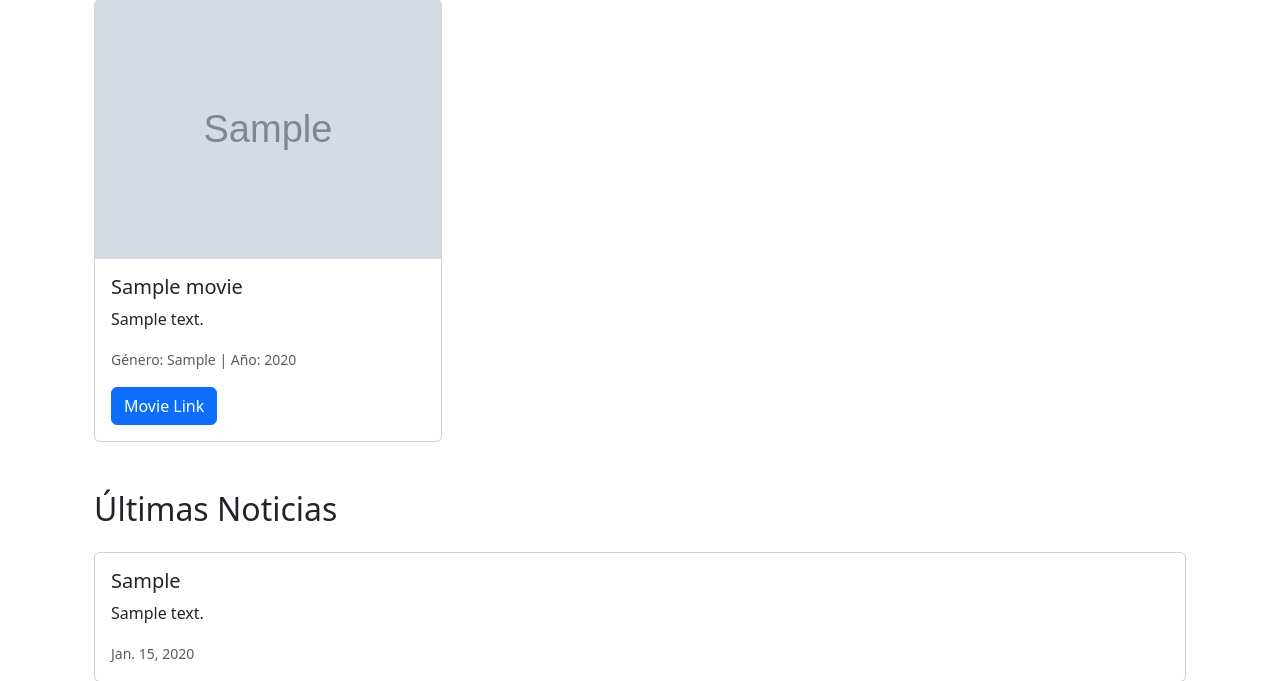
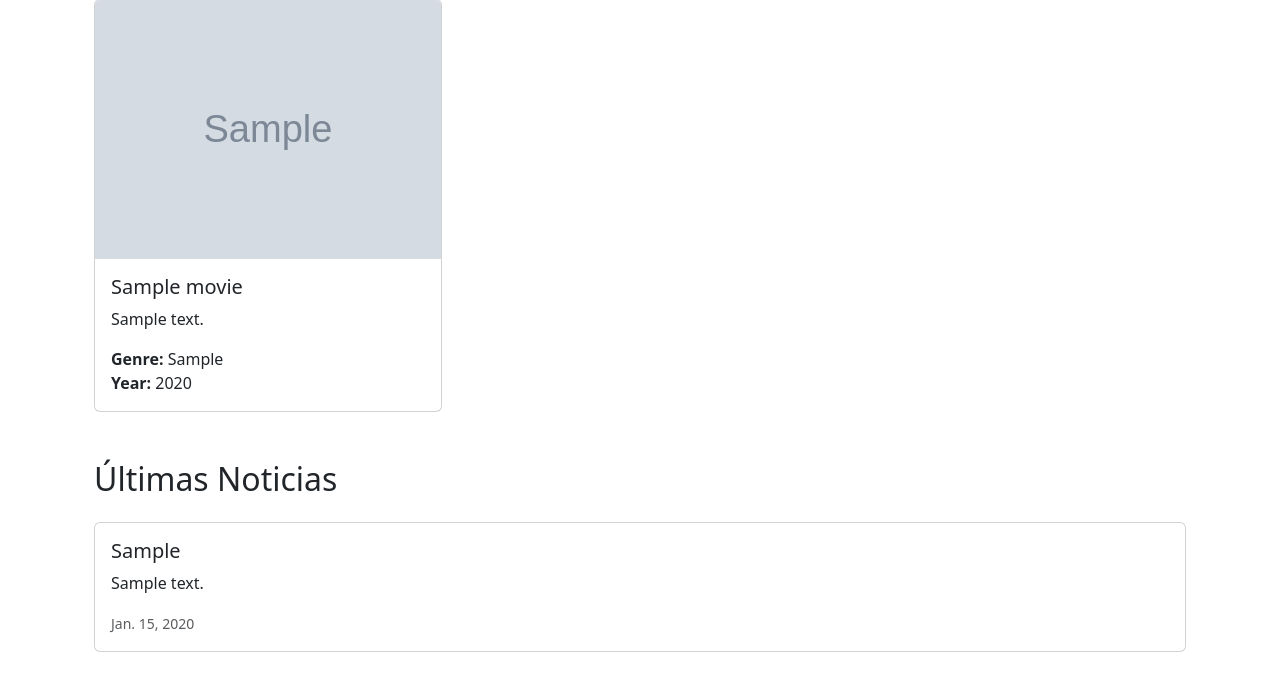
Before and after one commit to JUANDAVIDORM/moviereviews, a Django app: page / in a window 1280 px wide. Shown: the part 367-1048 px from the top of the page. Run offline with Django 5.2, Linux system fonts and the light colour scheme; tables that the repository leaves empty hold one stand-in row (values such as "Sample post"); grey boxes marked "Sample" are stand-in pictures.

Commit message:
Actualización del Taller 2 con modelo News, plantillas y comandos

```diff
--- a/movie/templates/home.html
+++ b/movie/templates/home.html
@@ -27,19 +27,15 @@
     <div class="row row-cols-1 row-cols-md-3 g-4 mb-5">
         {% for movie in movies %}
         <div class="col">
-            <div class="card">
+            <div class="card h-100">
                 <img src="{{ movie.image.url }}" class="card-img-top" alt="{{ movie.title }}">
                 <div class="card-body">
                     <h5 class="card-title">{{ movie.title }}</h5>
-                    <p class="card-text">{{ movie.description }}</p>
+                    <p class="card-text">{{ movie.description|truncatechars:150 }}</p>
                     <p class="card-text">
-                        <small class="text-muted">
-                            Género: {{ movie.genre }} | Año: {{ movie.year }}
-                        </small>
+                        <strong>Genre:</strong> {{ movie.genre }}<br>
+                        <strong>Year:</strong> {{ movie.year }}
                     </p>
-                    {% if movie.url %}
-                        <a href="{{ movie.url }}" class="btn btn-primary">Movie Link</a>
-                    {% endif %}
                 </div>
             </div>
         </div>
```
